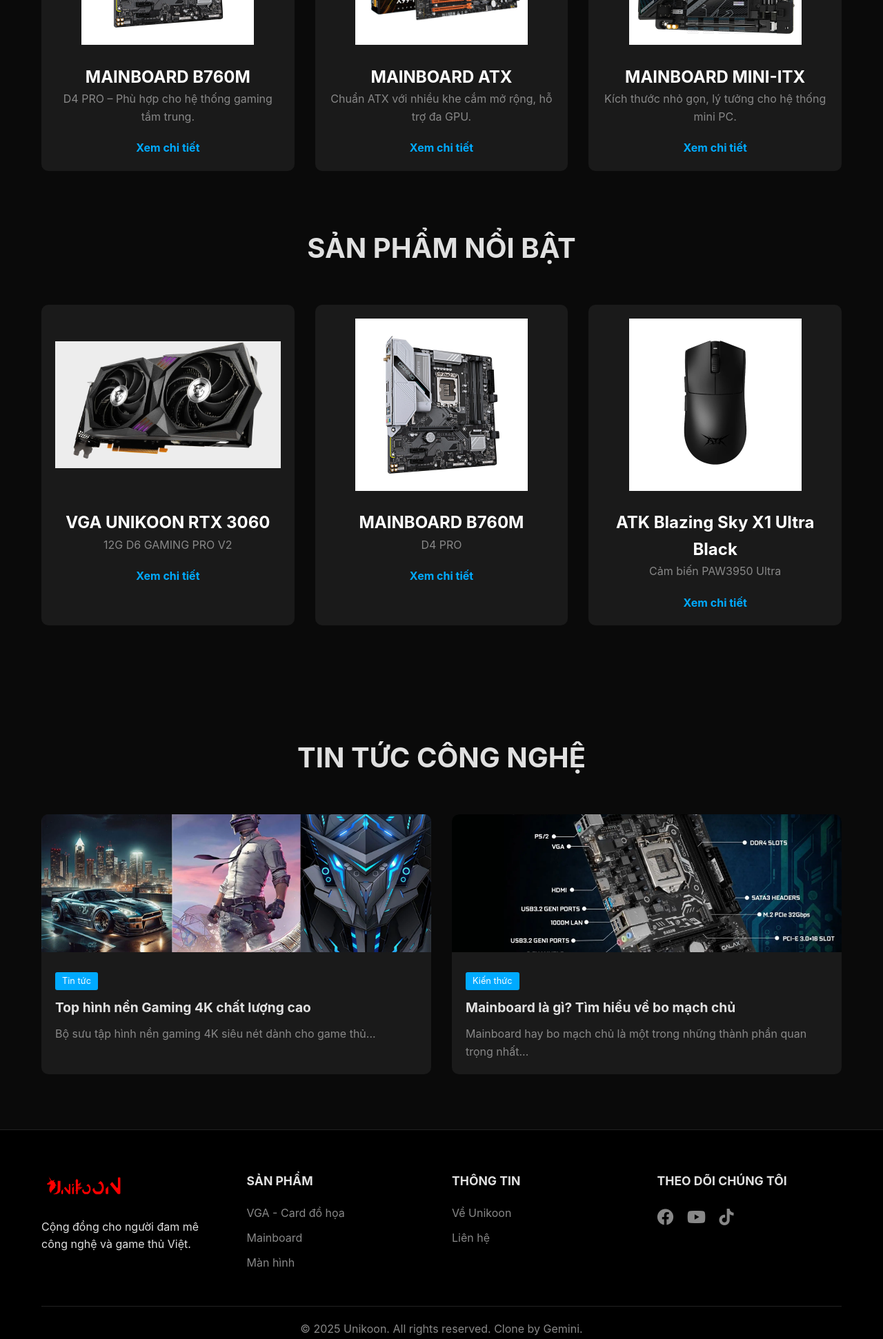
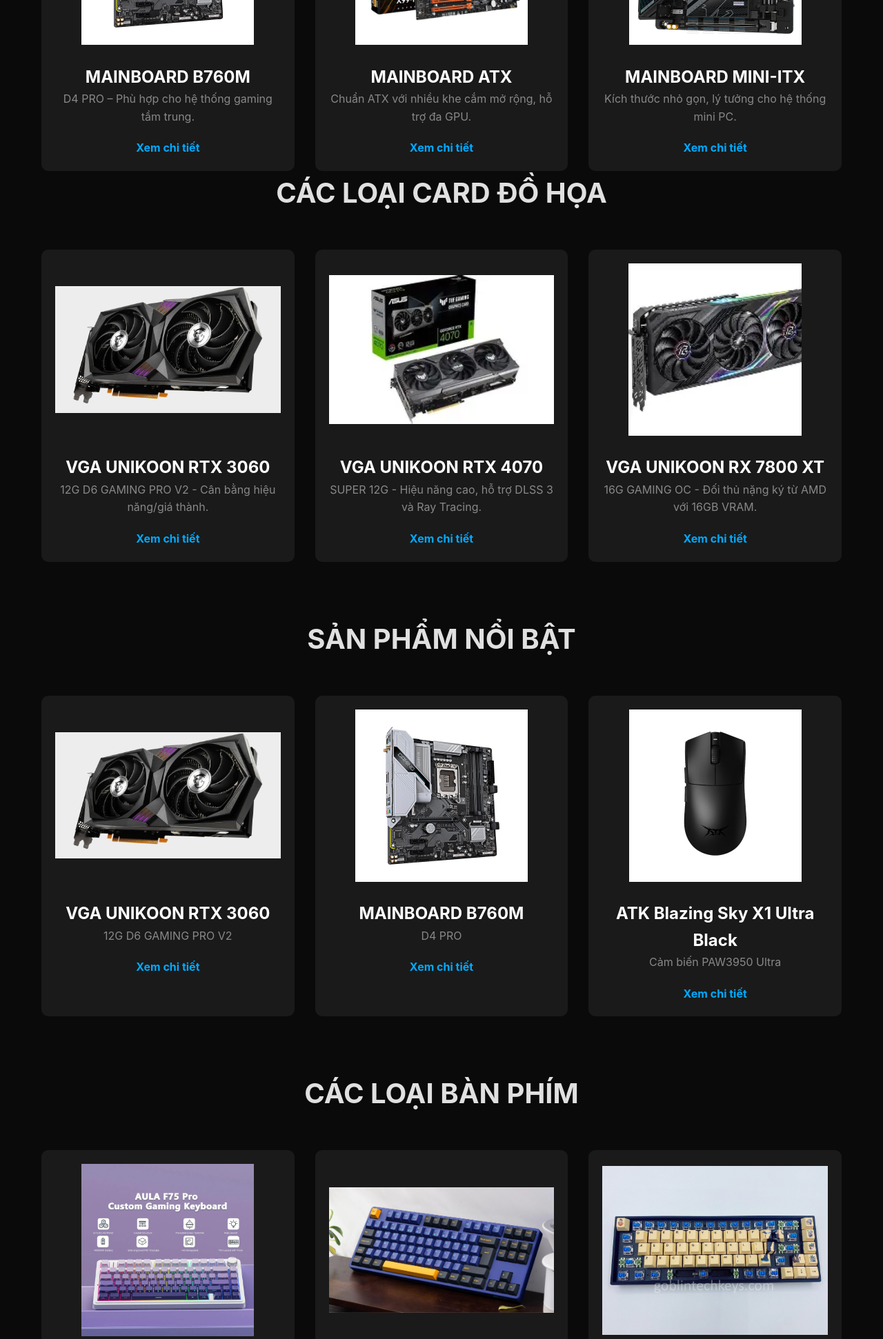
Before and after one commit to phuhutthuoc/WEB-2025, a PHP site: page / in a window 1280 px wide. Shown: the part 1119-3061 px from the top of the page at 69% size. Run offline with PHP 8.4, Linux system fonts and the light colour scheme.

Commit message:
lam san pham va btn chi tiet

```diff
--- a/index.html
+++ b/index.html
@@ -23,9 +23,9 @@
             <a href="#">Sản phẩm <i class="fas fa-chevron-down"></i></a>
             <ul class="dropdown-menu">
               <li><a href="#mainboard-section">Bo Mạch Chủ</a></li>
-              <li><a href="#">Card Đồ Họa</a></li>
-              <li><a href="#">Bàn Phím</a></li>
-              <li><a href="#">Chuột</a></li>
+              <li><a href="#vga-section">Card Đồ Họa</a></li>
+              <li><a href="#keyboard-section">Bàn Phím</a></li>
+              <li><a href="#mouse-section">Chuột</a></li>
             </ul>
           </li>
           <li><a href="#">Tin tức</a></li>
@@ -107,34 +107,228 @@
         </div>
       </div>
     </section>
+    <section id="vga-section"> <div class="container">
+        <h2 class="section-title">Các loại Card Đồ Họa</h2>
+        <div class="product-grid">
 
+          <div class="product-card">
+            <img src="RTX3060.jpg" alt="Card Đồ Họa RTX 3060" />
+            <h3>VGA UNIKOON RTX 3060</h3>
+            <p>12G D6 GAMING PRO V2 - Cân bằng hiệu năng/giá thành.</p>
+            <a href="#" class="btn-view-detail">Xem chi tiết</a>
+            <div class="product-info">
+              <ul>
+                <li>Nhân CUDA: 3584</li>
+                <li>Bộ nhớ: 12GB GDDR6</li>
+                <li>Giao tiếp: 192-bit</li>
+                <li>Kết nối: 3x DisplayPort, 1x HDMI</li>
+                <li>Giá: khoảng 7.500.000đ</li>
+              </ul>
+            </div>
+          </div>
+
+          <div class="product-card">
+            <img src="RTX4070.jpg" alt="Card Đồ Họa RTX 4070" />
+            <h3>VGA UNIKOON RTX 4070</h3>
+            <p>SUPER 12G - Hiệu năng cao, hỗ trợ DLSS 3 và Ray Tracing.</p>
+            <a href="#" class="btn-view-detail">Xem chi tiết</a>
+            <div class="product-info">
+              <ul>
+                <li>Nhân CUDA: 7168</li>
+                <li>Bộ nhớ: 12GB GDDR6X</li>
+                <li>Giao tiếp: 192-bit</li>
+                <li>Kết nối: 3x DP 1.4a, 1x HDMI 2.1</li>
+                <li>Giá: khoảng 15.990.000đ</li>
+              </ul>
+            </div>
+          </div>
+
+          <div class="product-card">
+             <img src="RX7800XT.jpg" alt="Card Đồ Họa RX 7800 XT" />
+            <h3>VGA UNIKOON RX 7800 XT</h3>
+            <p>16G GAMING OC - Đối thủ nặng ký từ AMD với 16GB VRAM.</p>
+            <a href="#" class="btn-view-detail">Xem chi tiết</a>
+            <div class="product-info">
+              <ul>
+                <li>Stream Processors: 3840</li>
+                <li>Bộ nhớ: 16GB GDDR6</li>
+                <li>Giao tiếp: 256-bit</li>
+                <li>Kết nối: 2x DP 2.1, 2x HDMI 2.1</li>
+                <li>Giá: khoảng 13.500.000đ</li>
+              </ul>
+            </div>
+          </div>
+
+        </div>
+      </div>
+    </section>
 
     <section class="featured-products">
       <div class="container">
         <h2 class="section-title">SẢN PHẨM NỔI BẬT</h2>
         <div class="product-grid">
+
           <div class="product-card">
             <img src="RTX3060.jpg" alt="VGA RTX 3060" />
             <h3>VGA UNIKOON RTX 3060</h3>
             <p>12G D6 GAMING PRO V2</p>
             <a href="#" class="btn-view-detail">Xem chi tiết</a>
+            <div class="product-info">
+              <ul>
+                <li>Nhân CUDA: 3584</li>
+                <li>Bộ nhớ: 12GB GDDR6</li>
+                <li>Giao tiếp: 192-bit</li>
+                <li>Kết nối: 3x DisplayPort, 1x HDMI</li>
+                <li>Giá: khoảng 7.500.000đ</li>
+              </ul>
+            </div>
           </div>
+
           <div class="product-card">
             <img src="B760M.webp" alt="Mainboard B760M" />
             <h3>MAINBOARD B760M</h3>
             <p>D4 PRO</p>
             <a href="#" class="btn-view-detail">Xem chi tiết</a>
+            <div class="product-info">
+                <ul>
+                  <li>Socket: LGA1700</li>
+                  <li>Chipset: Intel B760</li>
+                  <li>RAM: DDR4 5333MHz (OC)</li>
+                  <li>Ổ cứng: 2 M.2 PCIe Gen4x4</li>
+                  <li>Giá: khoảng 2.790.000đ</li>
+                </ul>
+              </div>
           </div>
+
           <div class="product-card">
             <img src="atk-f1.jpg" alt="Chuột Gaming ATK Blazing Sky X1 Ultra Black" />
             <h3>ATK Blazing Sky X1 Ultra Black</h3>
             <p>Cảm biến PAW3950 Ultra</p>
             <a href="#" class="btn-view-detail">Xem chi tiết</a>
+            <div class="product-info">
+              <ul>
+                <li>Mắt đọc: Pixart PAW3395</li>
+                <li>DPI: Tối đa 26000</li>
+                <li>Kết nối: Wireless 2.4Ghz / Bluetooth / Dây</li>
+                <li>Trọng lượng: 55g</li>
+                <li>Giá: khoảng 1.490.000đ</li>
+              </ul>
+            </div>
           </div>
+
         </div>
       </div>
     </section>
+    <section id="keyboard-section"> <div class="container">
+        <h2 class="section-title">Các loại Bàn Phím</h2>
+        <div class="product-grid">
 
+          <div class="product-card">
+            <img src="aula-f75.jpg" alt="Bàn phím cơ Fullsize" />
+            <h3>BÀN PHÍM Aula F75</h3>
+            <p>75% phím, trang bị LED RGB, switch Blue.</p>
+            <a href="#" class="btn-view-detail">Xem chi tiết</a>
+            <div class="product-info">
+              <ul>
+                <li>Loại Switch: Unikoon Blue (Clicky)</li>
+                <li>Layout: 75%</li>
+                <li>Kết nối: Dây USB-C</li>
+                <li>LED: RGB 16.8 triệu màu</li>
+                <li>Giá: khoảng 1.290.000đ</li>
+              </ul>
+            </div>
+          </div>
+
+          <div class="product-card">
+            <img src="keyboard-tkl.jpg" alt="Bàn phím cơ TKL" />
+            <h3>BÀN PHÍM CƠ UNIKOON K87</h3>
+            <p>Layout TKL (87 phím) nhỏ gọn, switch Brown (Tactile).</p>
+            <a href="#" class="btn-view-detail">Xem chi tiết</a>
+            <div class="product-info">
+              <ul>
+                <li>Loại Switch: Unikoon Brown (Tactile)</li>
+                <li>Layout: TKL 87 phím</li>
+                <li>Kết nối: Không dây (Wireless 2.4Ghz / Bluetooth)</li>
+                <li>LED: Đơn sắc (Trắng)</li>
+                <li>Giá: khoảng 1.890.000đ</li>
+              </ul>
+            </div>
+          </div>
+
+          <div class="product-card">
+             <img src="keyboard-65.jpg" alt="Bàn phím cơ 65%" />
+            <h3>BÀN PHÍM CƠ UNIKOON K68</h3>
+            <p>Layout 65% siêu nhỏ gọn, hỗ trợ Hot-swap.</p>
+            <a href="#" class="btn-view-detail">Xem chi tiết</a>
+            <div class="product-info">
+              <ul>
+                <li>Loại Switch: Hỗ trợ Hot-swap (Gateron Red)</li>
+                <li>Layout: 65% (68 phím)</li>
+                <li>Kết nối: Dây USB-C (tháo rời)</li>
+                <li>Keycap: PBT Double-shot</li>
+                <li>Giá: khoảng 2.150.000đ</li>
+              </ul>
+            </div>
+          </div>
+
+        </div>
+      </div>
+    </section>
+    <section id="mouse-section"> <div class="container">
+        <h2 class="section-title">Các loại Chuột Gaming</h2>
+        <div class="product-grid">
+
+          <div class="product-card">
+            <img src="atk-f1.jpg" alt="Chuột gaming không dây ATK" />
+            <h3>CHUỘT GAMING UNIKOON ATK X1 PRO</h3>
+            <p>Chuột không dây siêu nhẹ, mắt đọc cao cấp 3395.</p>
+            <a href="#" class="btn-view-detail">Xem chi tiết</a>
+            <div class="product-info">
+              <ul>
+                <li>Mắt đọc: Pixart PAW3395</li>
+                <li>DPI: Tối đa 26000</li>
+                <li>Kết nối: Wireless 2.4Ghz / Bluetooth / Dây</li>
+                <li>Trọng lượng: 55g</li>
+                <li>Giá: khoảng 1.490.000đ</li>
+              </ul>
+            </div>
+          </div>
+
+          <div class="product-card">
+            <img src="zowie-ec2.jpg" alt="Chuột gaming công thái học gaming của nhà zowie" />
+            <h3>CHUỘT GAMING UNIKOON Zowie EC2</h3>
+            <p>Thiết kế công thái học cho người thuận tay phải.</p>
+            <a href="#" class="btn-view-detail">Xem chi tiết</a>
+            <div class="product-info">
+              <ul>
+                <li>Mắt đọc: Pixart PAW3370</li>
+                <li>DPI: Tối đa 19000</li>
+                <li>Kết nối: Dây USB-C (dây dù siêu mềm)</li>
+                <li>Switch: Omron 50 triệu lượt nhấn</li>
+                <li>Giá: khoảng 1.290.000đ</li>
+              </ul>
+            </div>
+          </div>
+
+          <div class="product-card">
+             <img src="dav3-pro.jpg" alt="Chuột gaming top 2025" />
+            <h3>CHUỘT GAMING UNIKOON Razer DeathAdder V3 Pro</h3>
+            <p>Chuột gaming Razer DeathAdder V3 Pro, giá tốt.</p>
+            <a href="#" class="btn-view-detail">Xem chi tiết</a>
+            <div class="product-info">
+              <ul>
+                <li>Mắt đọc: PAW 3395</li>
+                <li>DPI: Tối đa 40000</li>
+                <li>Kết nối: Dây, USB , Donge 8k</li>
+                <li>LED: RGB viền</li>
+                <li>Giá: khoảng 2.350.000đ</li>
+              </ul>
+            </div>
+          </div>
+
+        </div>
+      </div>
+    </section>
     <section class="news">
       <div class="container">
         <h2 class="section-title">TIN TỨC CÔNG NGHỆ</h2>
@@ -200,5 +394,18 @@
   </footer>
 
   <script src="script.js"></script>
+  <div id="product-modal" class="modal">
+    <div class="modal-content">
+      <span class="close-btn">&times;</span>
+      <img id="modal-img" src="" alt="Sản phẩm" />
+      <div class="modal-info">
+        <h2 id="modal-title">Tên sản phẩm</h2>
+        <p id="modal-desc">Mô tả ngắn</p>
+        <h3>Thông số chi tiết:</h3>
+        <div id="modal-specs"></div>
+        <h3 id="modal-price"></h3>
+      </div>
+    </div>
+  </div>
 </body>
 </html>
```
Also changed, not shown: script.js (+84 -0 lines), style.css (+116 -13 lines), RTX4070.jpg (added), RX7800XT.jpg (added), aula-f75.jpg (added), dav3-pro.jpg (added), keyboard-65.jpg (added), keyboard-tkl.jpg (added), zowie-ec2.jpg (added).
